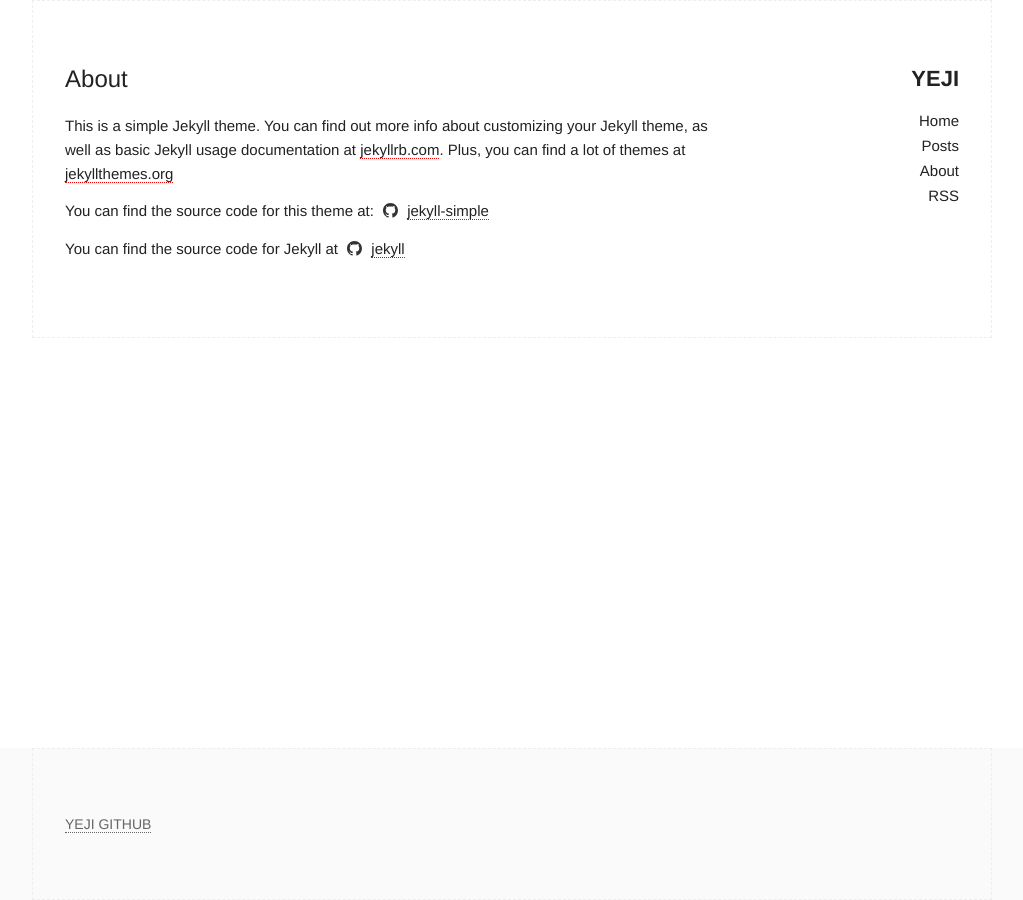
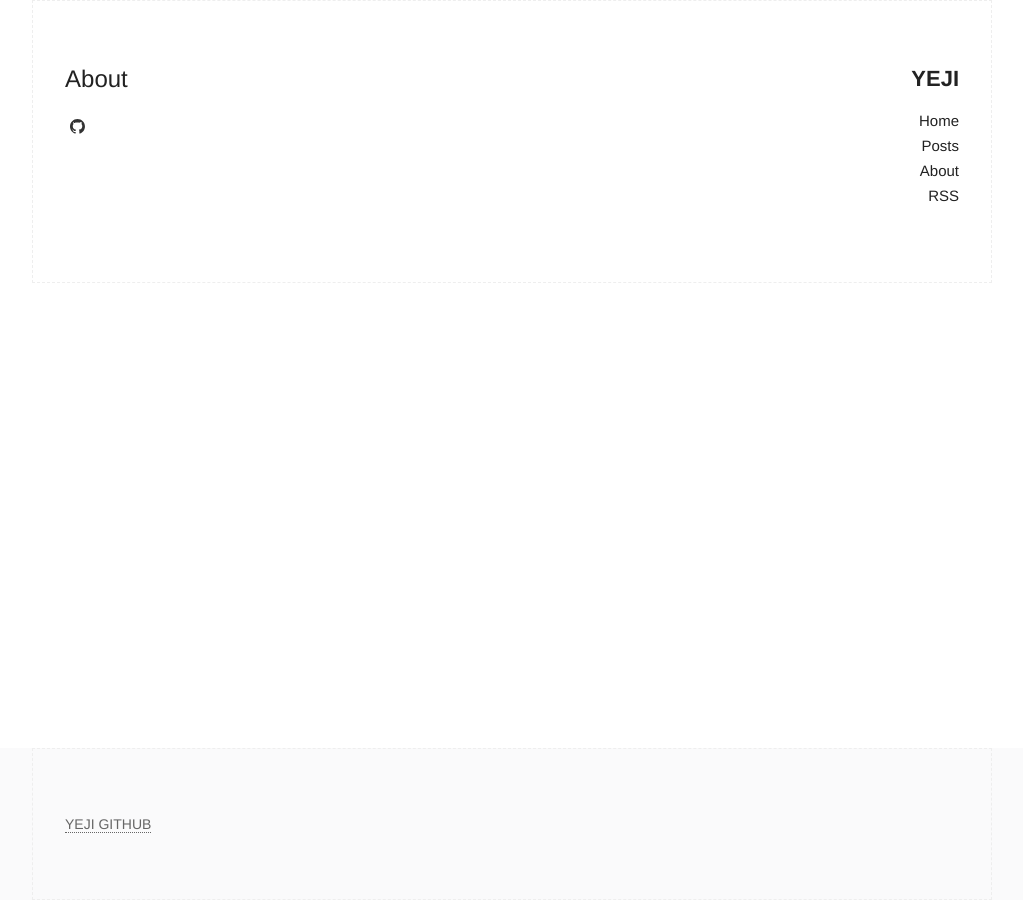
Before and after one commit to yeji0092/yeji0092.github.io, a Jekyll site: the page built from about.md, in a window 1280 px wide. Shown: the whole page, without its empty margins (128-1151 px from the left). Built offline with Jekyll 4.4.1, drawn with Linux system fonts in a browser that asks for light colours.

Commit message:
Update about.md

```diff
--- a/about.md
+++ b/about.md
@@ -3,9 +3,4 @@ layout: page
 title: About
 permalink: /about/
 ---
-
-This is a simple Jekyll theme. You can find out more info about customizing your Jekyll theme, as well as basic Jekyll usage documentation at [jekyllrb.com](http://jekyllrb.com/).  Plus, you can find a lot of themes at [jekyllthemes.org](http://jekyllthemes.org/)
-
-You can find the source code for this theme at: <data data-icon="ei-sc-github"></data>  [jekyll-simple](https://github.com/wild-flame/jekyll-simple)
-
-You can find the source code for Jekyll at <data data-icon="ei-sc-github"></data>  [jekyll](https://github.com/jekyll/jekyll)
+<data data-icon="ei-sc-github"></data>
```
